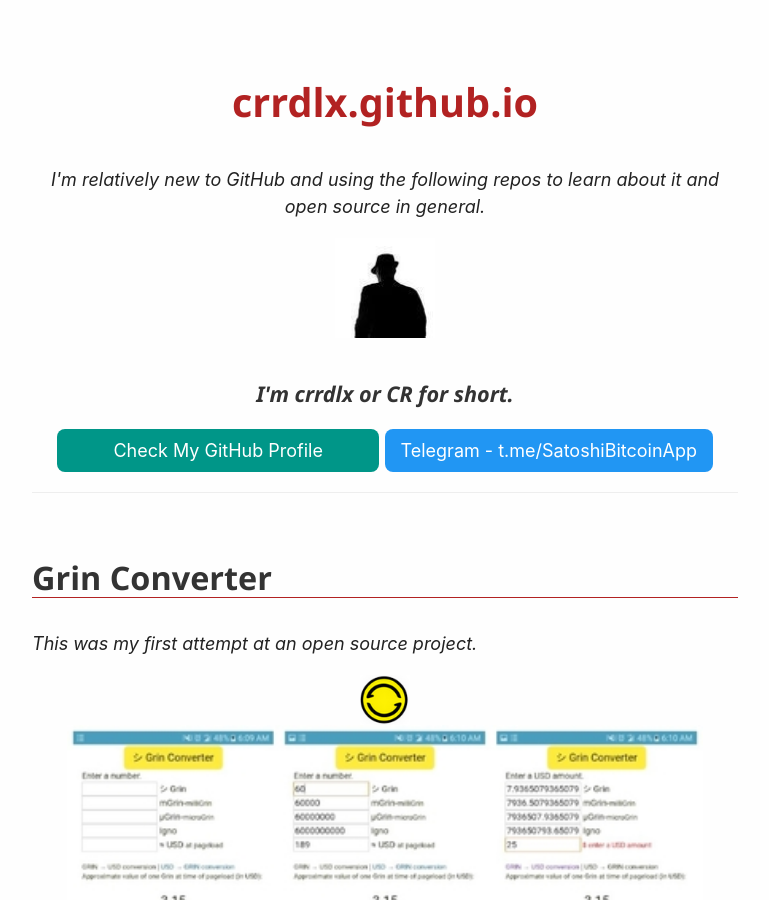
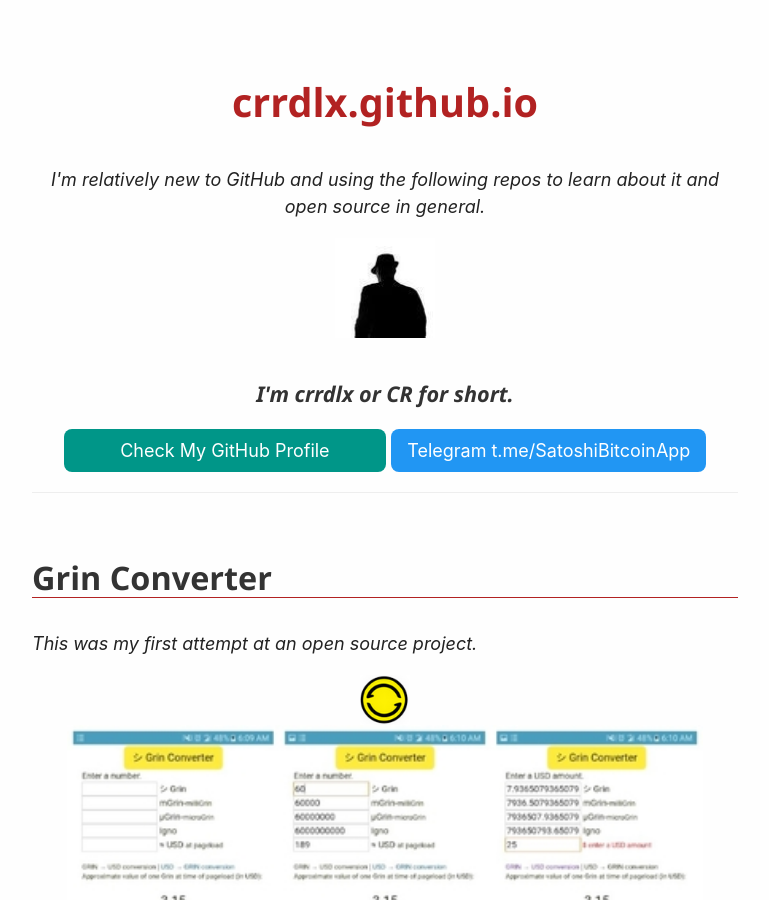
Before and after one commit to crrdlx/crrdlx.github.io, a Jekyll site: the page index.html, which Jekyll copies as it is, in a window 1280 px wide and 900 px high. Shown: the whole window, without its empty margins (255-1024 px from the left). Built offline with Jekyll 4.4.1, drawn with Linux system fonts in a browser that asks for light colours; comment, search, counter and statistics services are not loaded.

Commit message:
Update index.html

```diff
--- a/index.html
+++ b/index.html
@@ -77,7 +77,7 @@ h6 {
 <img src="images/crrdlx.jpg" class="centered" width=100px>
 <h5 id="welcome" style="text-align:center">I'm crrdlx or CR for short.</h5>
 <div class="w3-container" style="text-align:center">
-    <a href="https://github.com/crrdlx" class="w3-button w3-round-large w3-teal">&nbsp; &nbsp; &nbsp; &nbsp; Check My GitHub Profile &nbsp; &nbsp; &nbsp; &nbsp;</a>     <a href="https://t.me/SatoshiBitcoinApp" class="w3-button w3-round-large w3-blue">Telegram - t.me/SatoshiBitcoinApp</a>
+    <a href="https://github.com/crrdlx" class="w3-button w3-round-large w3-teal">&nbsp; &nbsp; &nbsp; &nbsp; Check My GitHub Profile &nbsp; &nbsp; &nbsp; &nbsp;</a>     <a href="https://t.me/SatoshiBitcoinApp" class="w3-button w3-round-large w3-blue">Telegram t.me/SatoshiBitcoinApp</a>
 </div>
 
 <hr>
```
